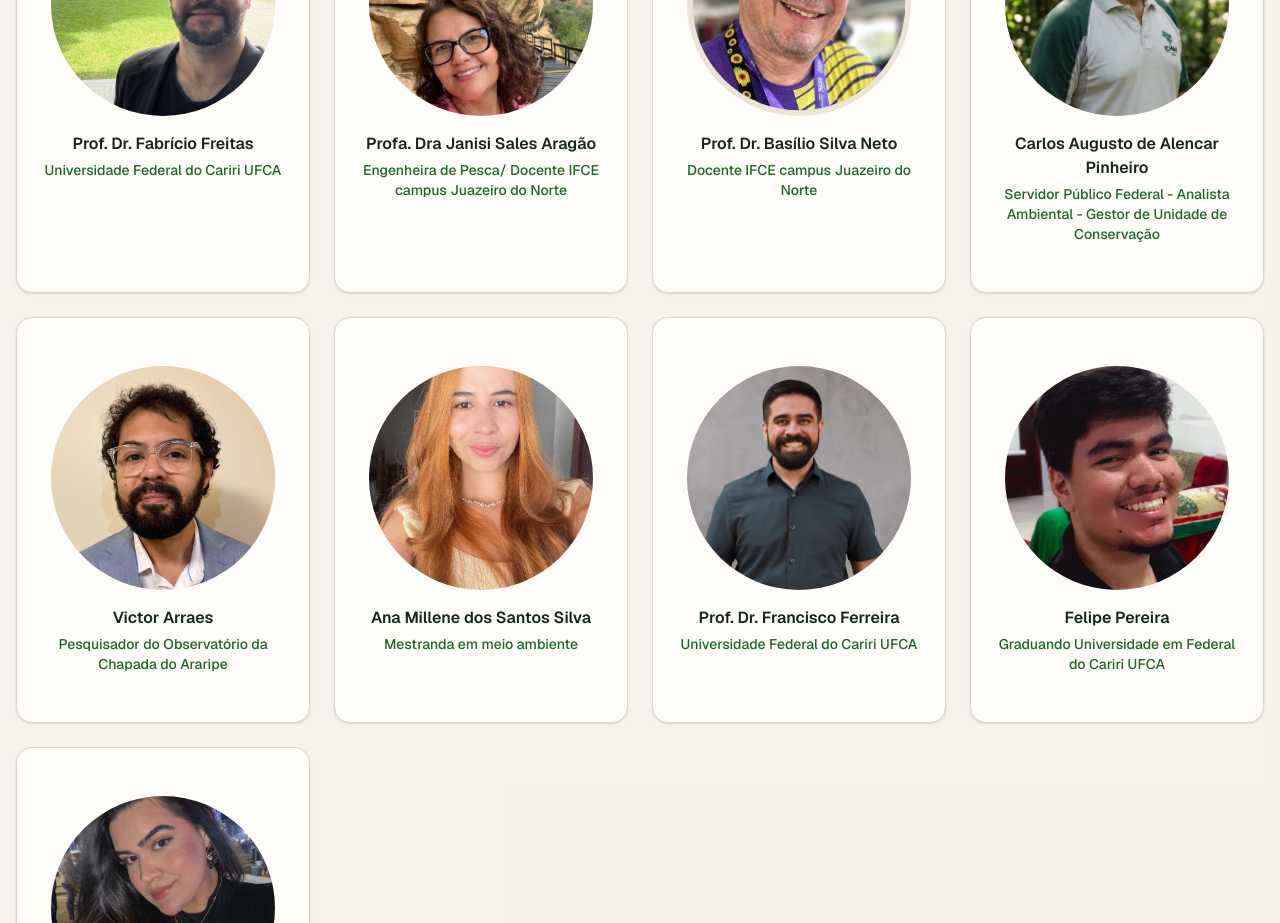
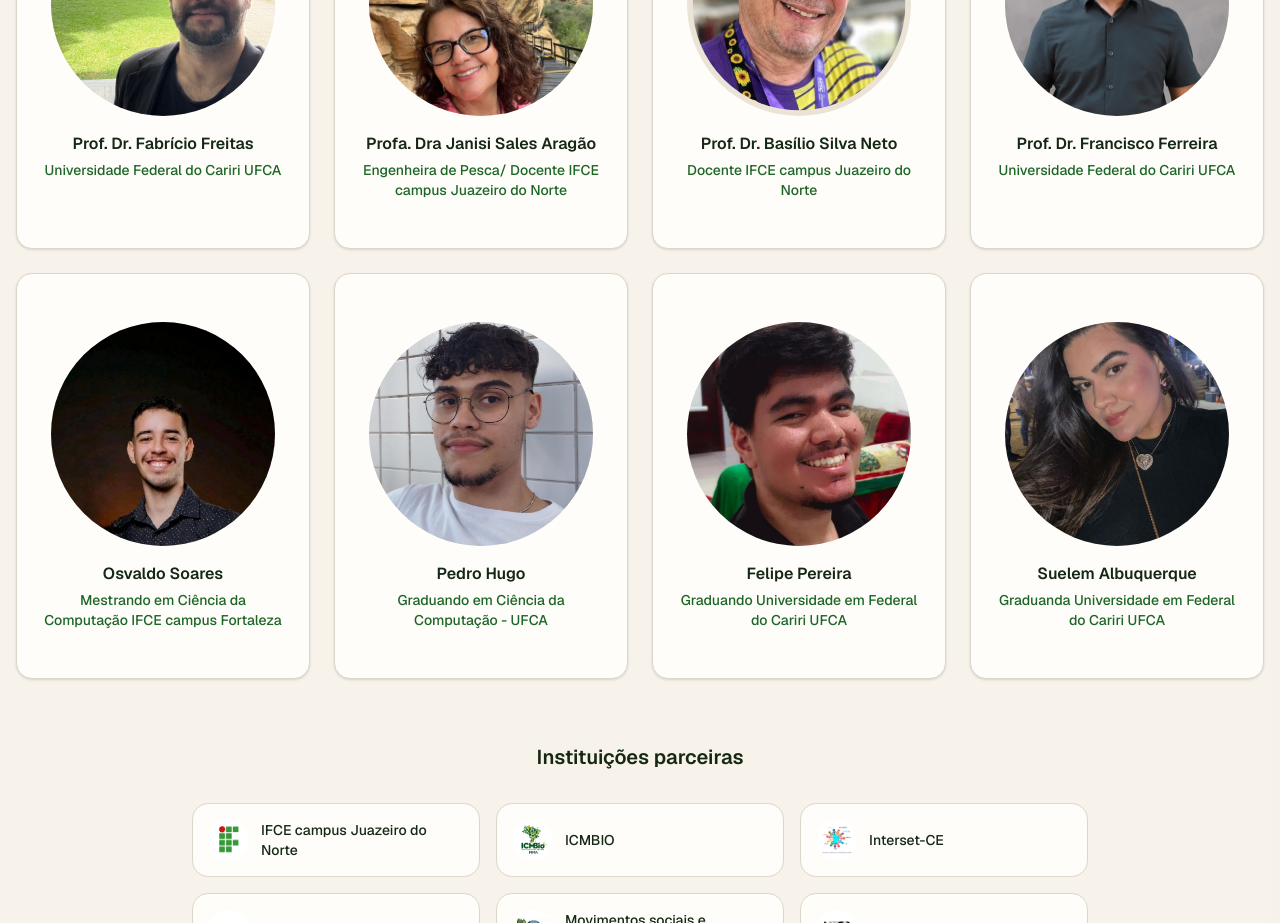
Before and after one commit to MonitorQueimadas/Monitor-Queimadas-Congresso-I-page, a Next.js app: page / in a window 1280 px wide. Shown: the part 8100-9023 px from the top of the page. Built offline with nearby package versions, Linux system fonts and the light colour scheme.

Commit message:
feat adicionando osvaldo e hugo na organização e retirando quem n esta na organização

```diff
--- a/components/organization.tsx
+++ b/components/organization.tsx
@@ -19,7 +19,32 @@ const organizers = [
     role: "Docente IFCE campus Juazeiro do Norte",
     foto: "./professores/basilio.jpeg",
   },
+    {
+    name: "Prof. Dr. Francisco Ferreira ",
+    role: "Universidade Federal do Cariri UFCA",
+    foto: "./professores/francisco.jpeg",
+  },
    {
+    name: "Osvaldo Soares",
+    role: "Mestrando em Ciência da Computação IFCE campus Fortaleza",
+    foto: "./professores/osvaldo.jpg",
+  },
+   {
+    name: "Pedro Hugo",
+    role: "Graduando em Ciência da Computação - UFCA",
+    foto: "./professores/hugo.jpg",
+  },
+  {
+    name: "Felipe Pereira",
+    role: "Graduando Universidade em Federal do Cariri UFCA",
+    foto: "./professores/felipe.jpeg",
+  },
+    {
+    name: "Suelem Albuquerque ",
+      role: "Graduanda Universidade em Federal do Cariri UFCA",
+    foto: "./professores/suellen.jpeg",
+  },
+  /*{
     name: "Carlos Augusto de Alencar Pinheiro",
     role: " Servidor Público Federal - Analista Ambiental - Gestor de Unidade de Conservação",
     foto: "./professores/icmbio.jpeg",
@@ -33,22 +58,7 @@ const organizers = [
     name: "Ana Millene dos Santos Silva",
     role: "Mestranda em meio ambiente",
     foto: "./professores/milene.jpeg",
-  },
-    {
-    name: "Prof. Dr. Francisco Ferreira ",
-    role: "Universidade Federal do Cariri UFCA",
-    foto: "./professores/francisco.jpeg",
-  },
-  {
-    name: "Felipe Pereira",
-    role: "Graduando Universidade em Federal do Cariri UFCA",
-    foto: "./professores/felipe.jpeg",
-  },
-    {
-    name: "Suelem Albuquerque ",
-      role: "Graduanda Universidade em Federal do Cariri UFCA",
-    foto: "./professores/suellen.jpeg",
-  },
+  },*/
 ]
 
 const partners = [
```
Also changed, not shown: public/professores/hugo.jpg (added), public/professores/osvaldo.jpg (added).
